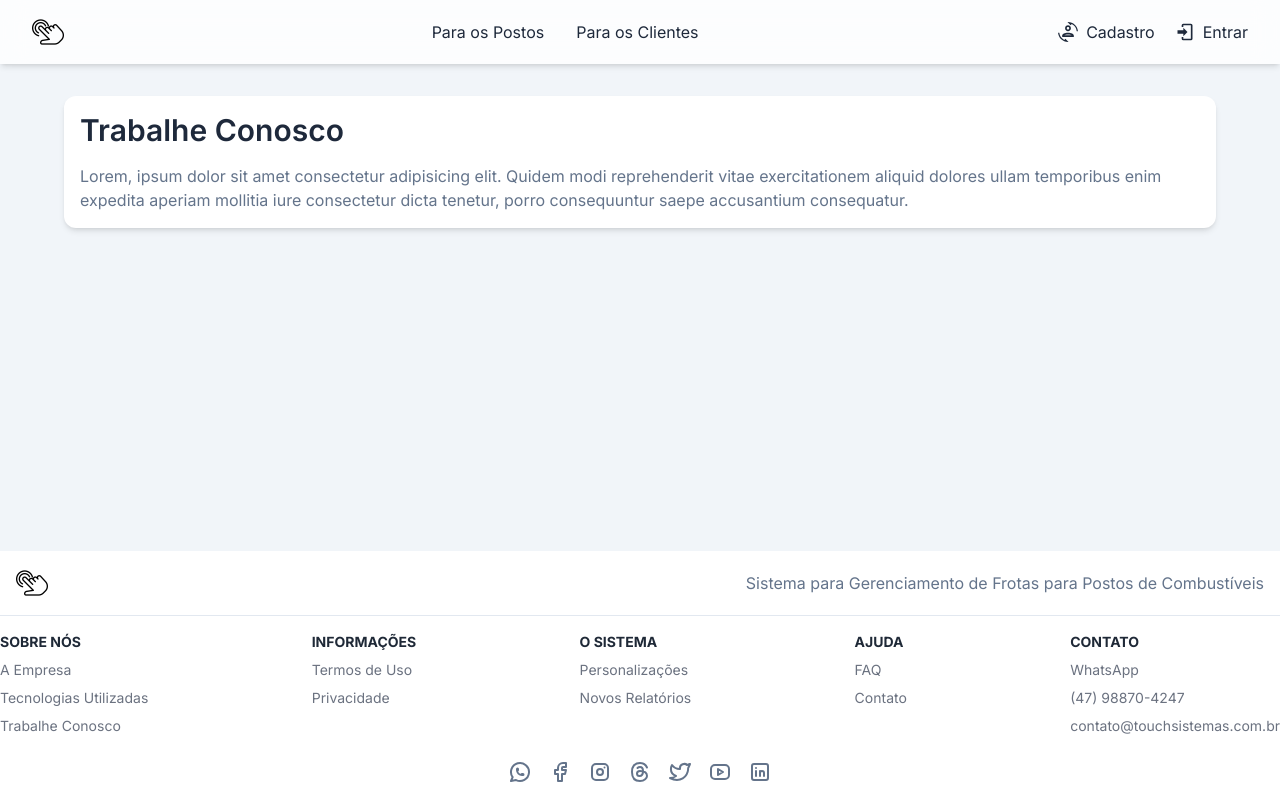
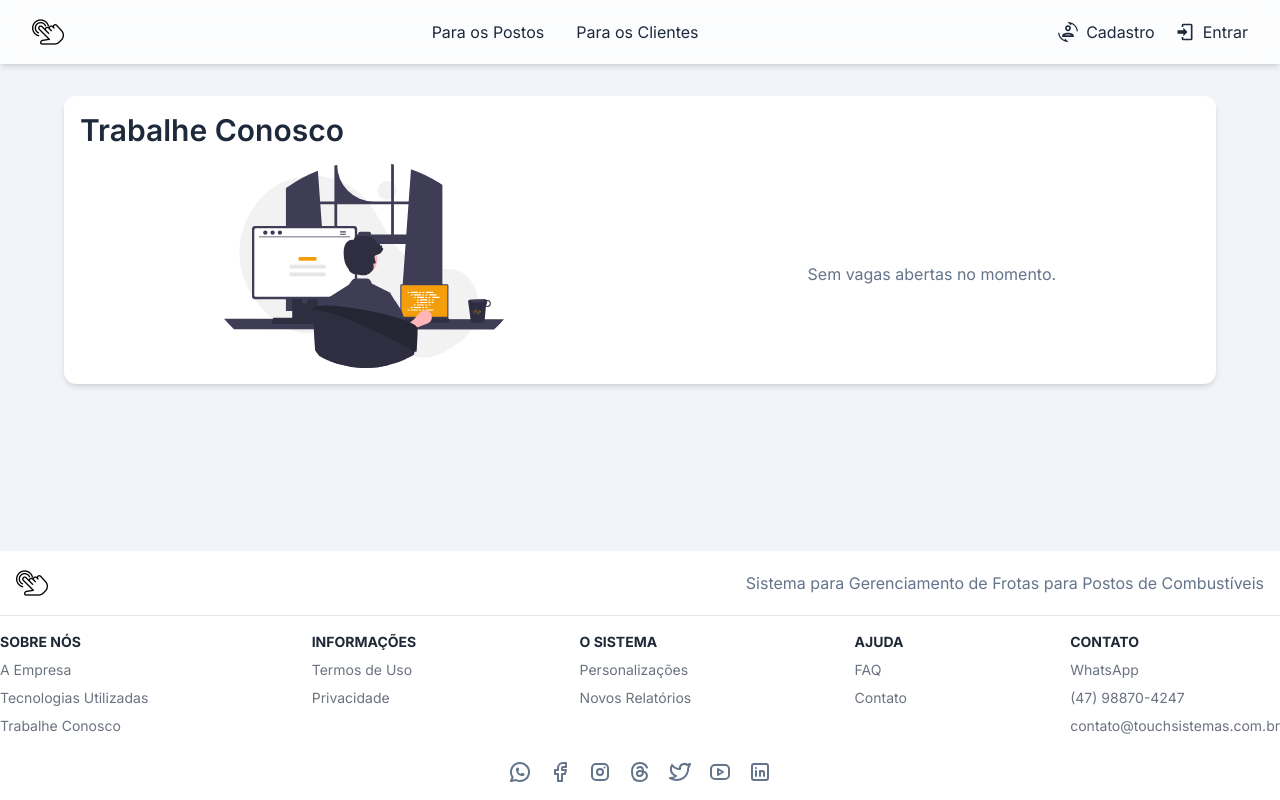
Before and after one commit to gugazimmermann/postos-website, a Next.js app: page /vagas in a window 1280 px wide. Built offline with nearby package versions, Linux system fonts and the light colour scheme; no server answers.

Commit message:
work with us

```diff
--- a/app/vagas/page.js
+++ b/app/vagas/page.js
@@ -1,3 +1,4 @@
+import Image from 'next/image';
 import sharedMetadata from '../shared-metadata';
 import { Section, SectionTitle, SectionParagraph } from '../components/layout/sections';
 
@@ -24,11 +25,19 @@ export default function WorkWithUs() {
   return (
     <Section>
       <SectionTitle title='Trabalhe Conosco' />
-      <SectionParagraph>
-        Lorem, ipsum dolor sit amet consectetur adipisicing elit. Quidem modi reprehenderit vitae
-        exercitationem aliquid dolores ullam temporibus enim expedita aperiam mollitia iure
-        consectetur dicta tenetur, porro consequuntur saepe accusantium consequatur.
-      </SectionParagraph>
+      <div className='w-full flex flex-row justify-around items-center mt-4'>
+        <Image
+          priority
+          src='/images/work.svg'
+          width={0}
+          height={0}
+          className='w-1/4 float-left mr-4'
+          alt='Vagas'
+        />
+        <SectionParagraph>
+          Sem vagas abertas no momento.
+        </SectionParagraph>
+      </div>
     </Section>
   );
 }
```
Also changed, not shown: public/images/work.svg (added).
